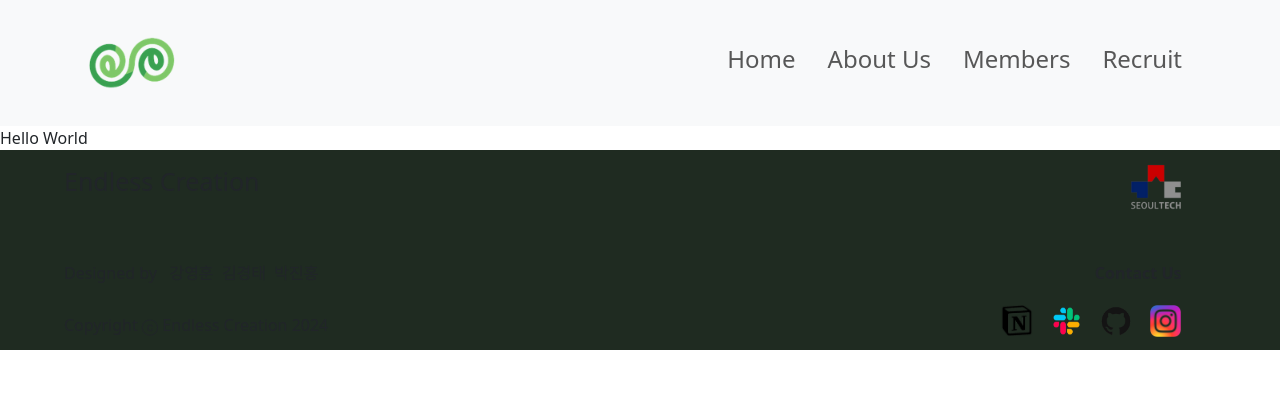
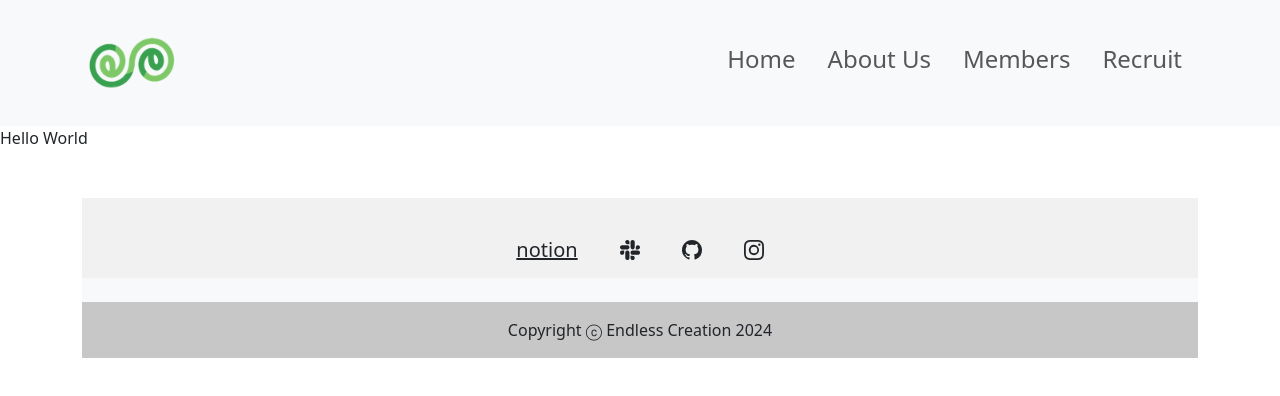
Before and after one commit to STkangyh/EC_brandnew_Page, a Next.js app: page / in a window 1280 px wide. Shown: the top 396 px of the page. Built offline with nearby package versions, Linux system fonts and the light colour scheme.

Commit message:
feature: footer 일부 완성

```diff
--- a/src/app/components/Footer.tsx
+++ b/src/app/components/Footer.tsx
@@ -1,45 +1,54 @@
 import React from 'react';
+import { Github, Slack, Instagram } from 'react-bootstrap-icons';
 import styles from './Footer.module.css';
 import Link from 'next/link';
 
 function Footer() {
-    return (
-        <footer className={styles.footer}>
-            <div className={styles.wraper}>
-                <div className={styles.madeMember}>
-                    <div className={styles.endlessCreation}>
-                        Endless Creation
-                    </div>
-                    <div className={styles.designedby}>
-                        Designed by&nbsp;&nbsp; 강영훈&nbsp; 김경태&nbsp; 박진홍
-                    </div>
-                    <div className={styles.copyright}>
-                        Copyright ⓒ Endless Creation 2024
-                    </div>
-                </div>
-                <div className={styles.contact}>
-                    <div className={styles.seoultechMark}>
-                        <img src="/seoultech.png" className={styles.seoultech} alt="seoultech"></img>
-                    </div>
-                    <b>Contact Us</b>
-                    <div className={styles.contactImageContainer}>
-                        <Link href="https://misty-wildcat-563.notion.site/Endless-Creation-34-8c608f05fa4941b38e9222bab05067cc" target="_blank" rel="noopener noreferrer">
-                            <img src="/notion.png" alt="notion" className={styles.contactImage} />
-                        </Link>
-                        <Link href="https://endlesscreation.slack.com" target="_blank" rel="noopener noreferrer">
-                            <img src="/slack.png" alt="slack" className={styles.contactImage} />
-                        </Link>
-                        <Link href="https://github.com/Endless-Creation-Official" target="_blank" rel="noopener noreferrer">
-                            <img src="/github.png" alt="github" className={styles.contactImage} />
-                        </Link>
-                        <Link href="https://www.instagram.com/endless__creation?igsh=d3N4NHJoa3hiYm9o" target="_blank" rel="noopener noreferrer">
-                            <img src="/instagram.png" alt="instagram" className={styles.contactImage} />
-                        </Link>
-                    </div>
-                </div>
-            </div>
-        </footer>
-    );
+  return (
+    <div className="container my-5">
+      <footer className="bg-light text-center text-white">
+        <div className="container p-4 pb-0" style={{ backgroundColor: '#f1f1f1' }}>
+          <section className="mb-4">
+            <a
+              className="btn btn-link btn-floating btn-lg text-dark m-1"
+              href="https://misty-wildcat-563.notion.site/Endless-Creation-34-8c608f05fa4941b38e9222bab05067cc"
+              role="button"
+              data-mdb-ripple-color="dark"
+            >
+              notion
+            </a>
+            <a
+              className="btn btn-link btn-floating btn-lg text-dark m-1"
+              href="https://endlesscreation.slack.com"
+              role="button"
+              data-mdb-ripple-init
+            >
+              <Slack />
+            </a>
+            <a
+              className="btn btn-link btn-floating btn-lg text-dark m-1"
+              href="https://github.com/Endless-Creation-Official"
+              role="button"
+              data-mdb-ripple-color="dark"
+            >
+              <Github />
+            </a>
+            <a
+              className="btn btn-link btn-floating btn-lg text-dark m-1"
+              href="https://www.instagram.com/endless__creation?igsh=d3N4NHJoa3hiYm9o"
+              role="button"
+              data-mdb-ripple-color="dark"
+            >
+              <Instagram />
+            </a>
+          </section>
+        </div>
+        <div className="text-center text-dark p-3" style={{ backgroundColor: 'rgba(0, 0, 0, 0.2)' }}>
+          Copyright ⓒ Endless Creation 2024
+        </div>
+      </footer >
+    </div >
+  );
 }
 
 export default Footer;
```
